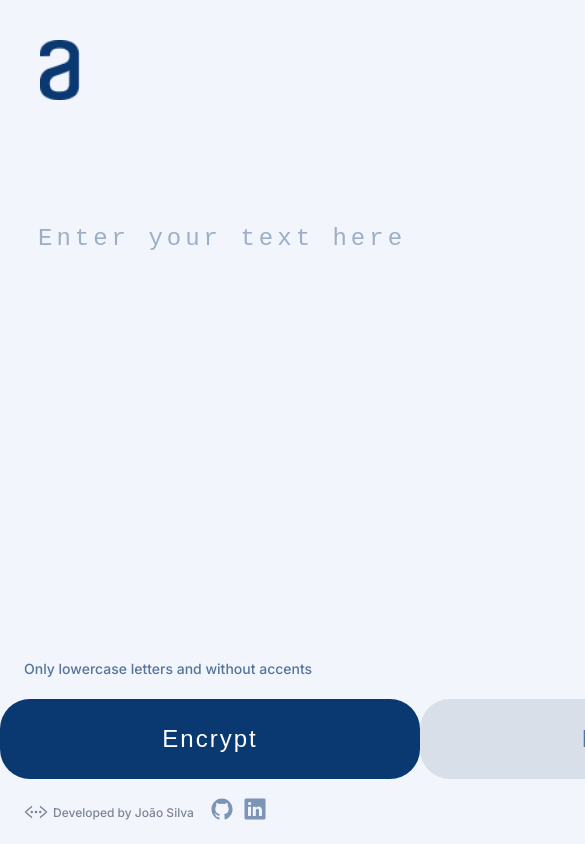
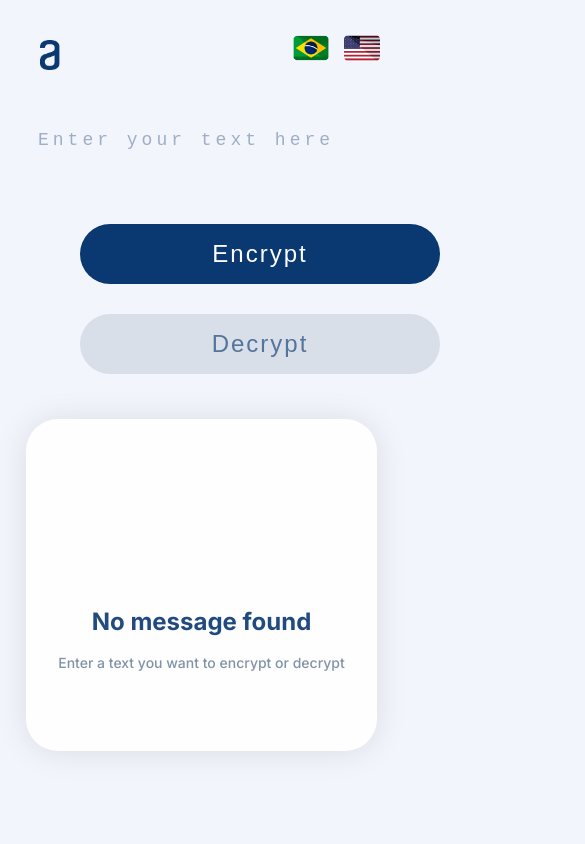
Before and after one commit to jcizidrosilva/projeto-decodificador, a plain HTML site: page index.html in a window 390 px wide. Shown: the top 844 px of the page, 585 px wide, since content can reach past the window. Drawn offline with nearby package versions, Linux system fonts and the light colour scheme.

Commit message:
adding media query to mobile

```diff
--- /dev/null
+++ b/css/queries.css
@@ -0,0 +1,80 @@
+/* **************************** */
+/* BELOW 500px (Mobile phones)*/
+/* **************************** */
+
+@media (max-width: 34em) {
+  .container {
+    display: flex;
+    flex-direction: column;
+  }
+  .flags {
+    margin-right: 1rem;
+  }
+
+  .flags img {
+    width: 3.6rem;
+    height: 3.6rem;
+  }
+
+  .header-logo img {
+    height: 30px;
+  }
+
+  .header-text-area {
+    font-size: 1.8rem;
+    height: 8rem;
+  }
+  .btn--criptografar,
+  .btn--descriptografar {
+    width: 36rem;
+    height: 6rem;
+  }
+
+  .btn--criptografar {
+    grid-column: 1;
+    grid-row: 1;
+    margin-left: 8rem;
+    margin-bottom: 2rem;
+  }
+
+  .btn--descriptografar {
+    grid-column: 1;
+    grid-row: 2 / 3;
+    margin-left: 8rem;
+  }
+
+  .main-p-text {
+    display: none;
+  }
+
+  .footer-p {
+    display: none;
+  }
+  .aside {
+    margin-left: 2.6rem;
+  }
+  .aside-text-area {
+    height: 16rem;
+  }
+  .main-p-icon {
+    display: none;
+  }
+
+  .footer-icon-github,
+  .footer-icon-linkedin {
+    display: none;
+  }
+
+  .correct-1 {
+    display: none;
+  }
+
+  .correct-2 {
+    height: 5%;
+    opacity: 0;
+  }
+
+  .aside--btn--copiar {
+    margin-bottom: 3rem;
+  }
+}
--- a/css/style.css
+++ b/css/style.css
@@ -13,7 +13,7 @@ body {
 }
 
 .hero {
-  max-width: 140rem;
+  max-width: 100rem;
   margin: 0 auto;
 }
 
--- a/index.html
+++ b/index.html
@@ -14,6 +14,7 @@
     />
 
     <link rel="stylesheet" href="./css/style.css" />
+    <link rel="stylesheet" href="./css/queries.css" />
     <title>Decodificador</title>
   </head>
   <body>
```
